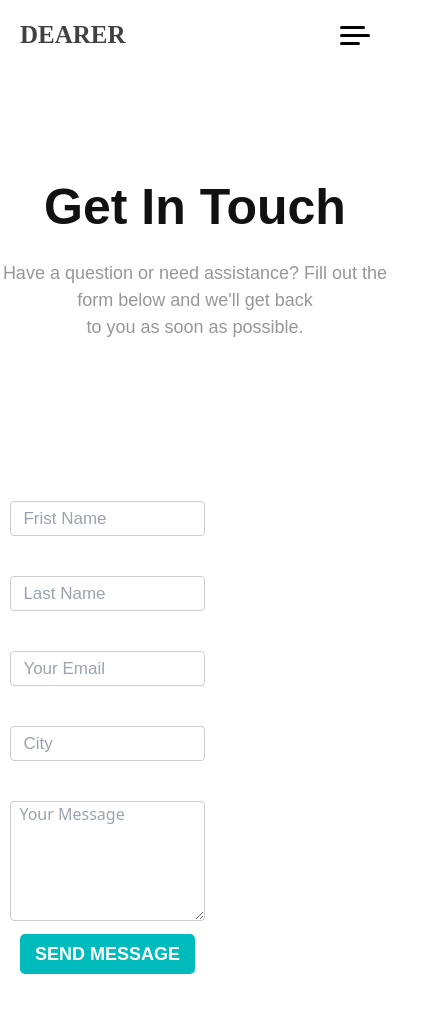
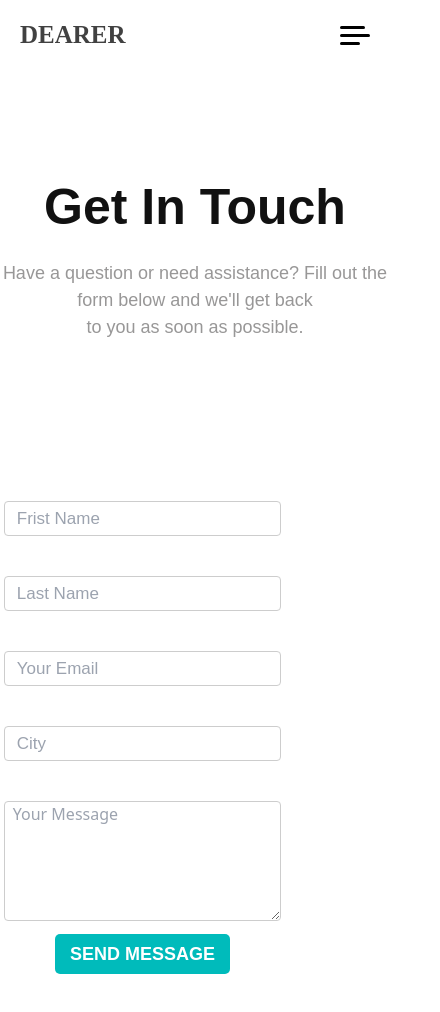
Before and after one commit to SaadAnna/Dearer, a React (Create React App) app: page /Contact in a window 390 px wide. Shown: the top 1012 px of the page, 440 px wide, since content can reach past the window. Built offline with nearby package versions, Linux system fonts and the light colour scheme.

Commit message:
modified Style.css file in Contact Page

```diff
--- a/src/Style.css
+++ b/src/Style.css
@@ -12,7 +12,7 @@
 }
 body {
     background:#ffffff;
-    overflow-x:hidden;
+    overflow-x: hidden;
 }
 header {
     width: 100%;
@@ -553,6 +553,7 @@ width:595px ;
 height: fit-content;
 padding: 20px;
 flex-direction: column;
+
 }
 #Form_Contact form input{
     background-color: transparent;
@@ -608,11 +609,15 @@ width: 100px;
    font-weight: 600;
    text-transform: uppercase;
    cursor: pointer;
+   outline: none;
    margin-top: 70px;
    transition: 0.3ms;
 }
+#Form_Contact form .SendMeSSge a:hover{
+    background-color: #00696f;
+}
 #productDescritpion a:hover{
-    background-color: #007878;
+    background-color: #039797;
 }
 #location{
     width: 550px;
@@ -1253,10 +1258,10 @@ margin-top: 50px;
        text-align: center;
        margin-top: 20px;
        position: relative;
-        right: 190px;
+        right: 155px;
     }
     #Form_Contact form input{
-        width:  35%;
+        width:  50%;
         display: block;
         justify-content: start;
         align-items: start;
@@ -1264,7 +1269,7 @@ margin-top: 50px;
         margin-top: 40px;
     }
     #Form_Contact form textarea{
-        width:  35%;
+        width:  50%;
         display: block;
         justify-content: start;
         align-items: start;
```
